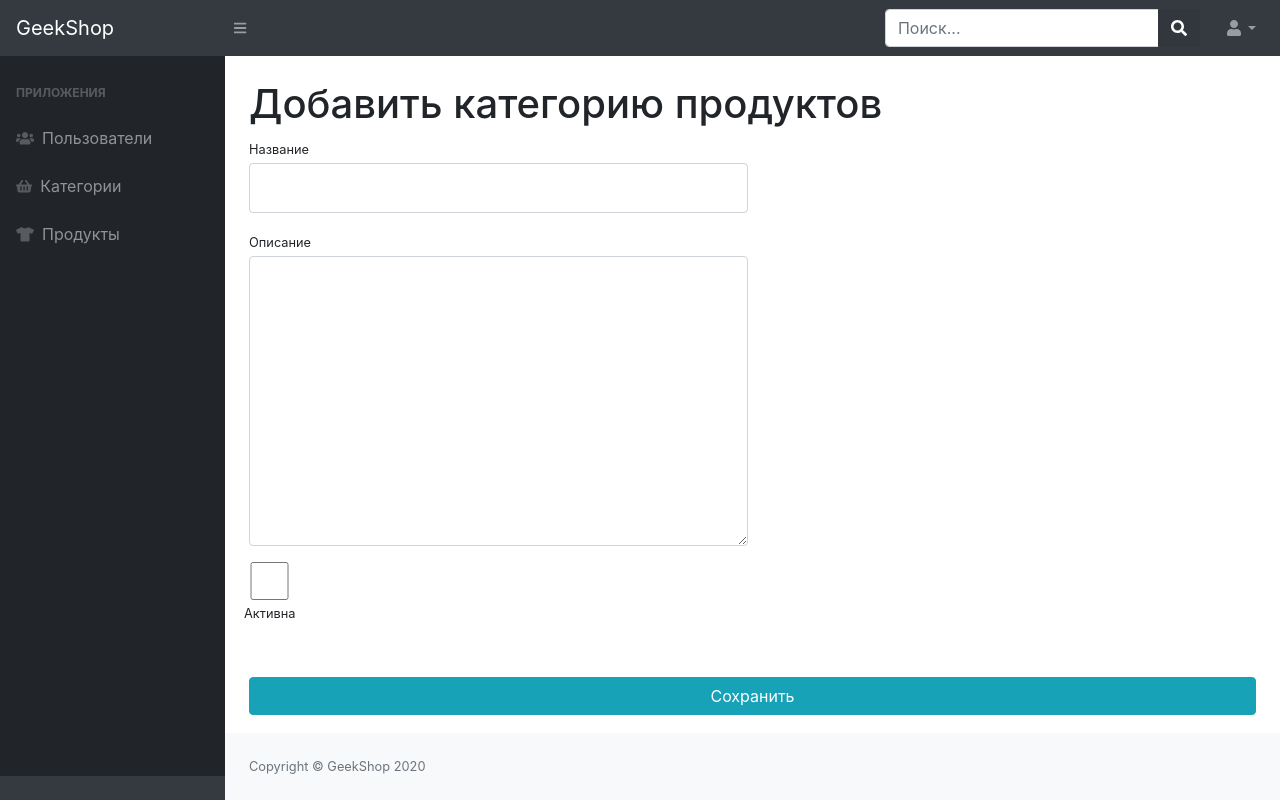
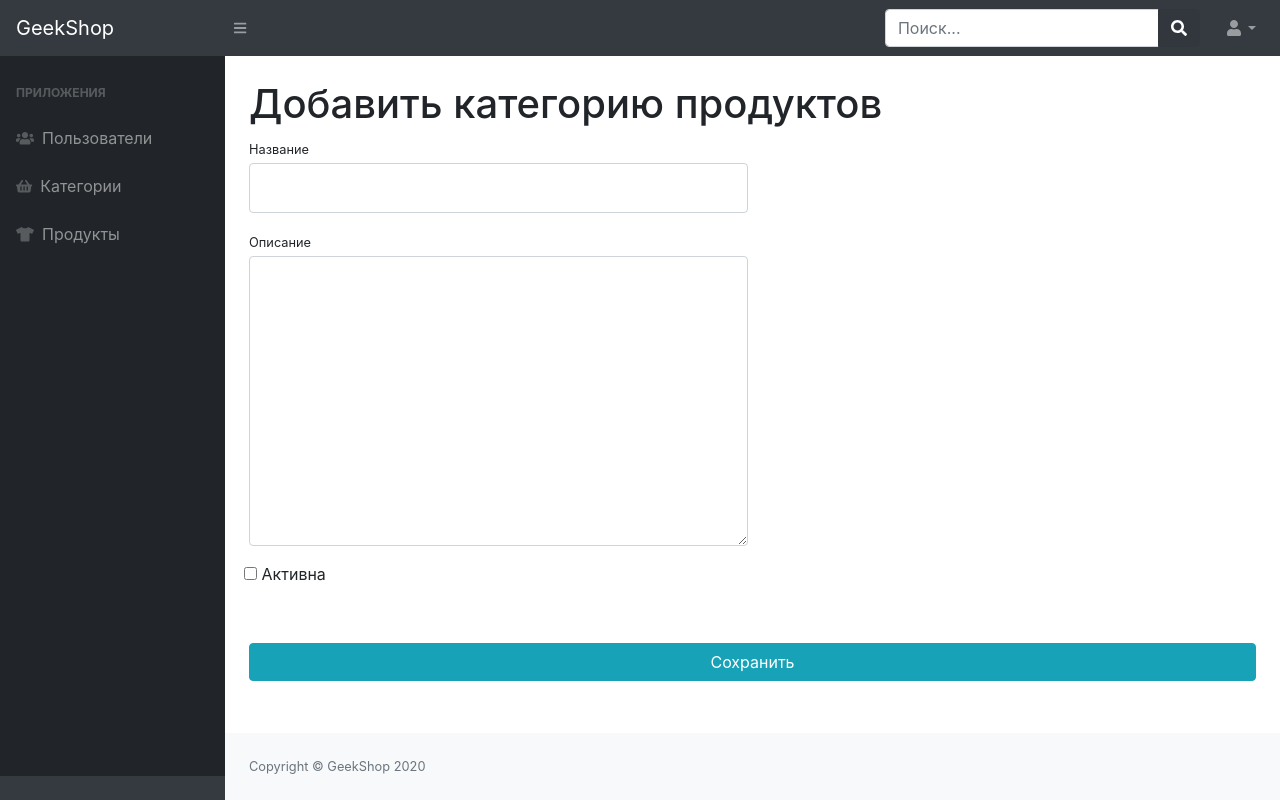
Before and after one commit to Shorokhov-A/geekshop-server, a Django app: page /admins/categories/create/ in a window 1280 px wide. Run offline with Django 3.2, Linux system fonts and the light colour scheme; the visitor is signed in with stand-in values (Sample User, id 1); parts of the project's set-up code (start-up, migrations or seed data) failed here and were passed over; some libraries are stand-ins or nearby versions.

Commit message:
edited admin-categories-create.html

```diff
--- a/admins/forms.py
+++ b/admins/forms.py
@@ -31,7 +31,7 @@ class UserAdminProfileForm(UserProfileForm):
 class ProductCategoryItemForm(forms.ModelForm):
     name = forms.CharField(widget=forms.TextInput(attrs={'class': 'form-control py-4', 'readonly': False}))
     description = forms.CharField(widget=forms.Textarea(attrs={'class': 'form-control py-4', 'readonly': False}))
-    is_active = forms.BooleanField(widget=forms.CheckboxInput(attrs={'class': 'form-control py-4', 'readonly': False}))
+    is_active = forms.BooleanField(widget=forms.CheckboxInput(attrs={'class': 'vCheckboxField', 'readonly': False}))
 
     class Meta:
         model = ProductCategory
--- a/admins/templates/admins/admin-categories-create.html
+++ b/admins/templates/admins/admin-categories-create.html
@@ -26,7 +26,7 @@
                     <div class="checkbox-row">
                         <div class="form-group">
                             {{ form.is_active }}
-                            <label class="small mb-1" for="form.is_active.id_for_label">Активна</label>
+                            <label class="vCheckboxLabel" for="form.is_active.id_for_label">Активна</label>
                         </div>
                     </div>
                 </div>
```
